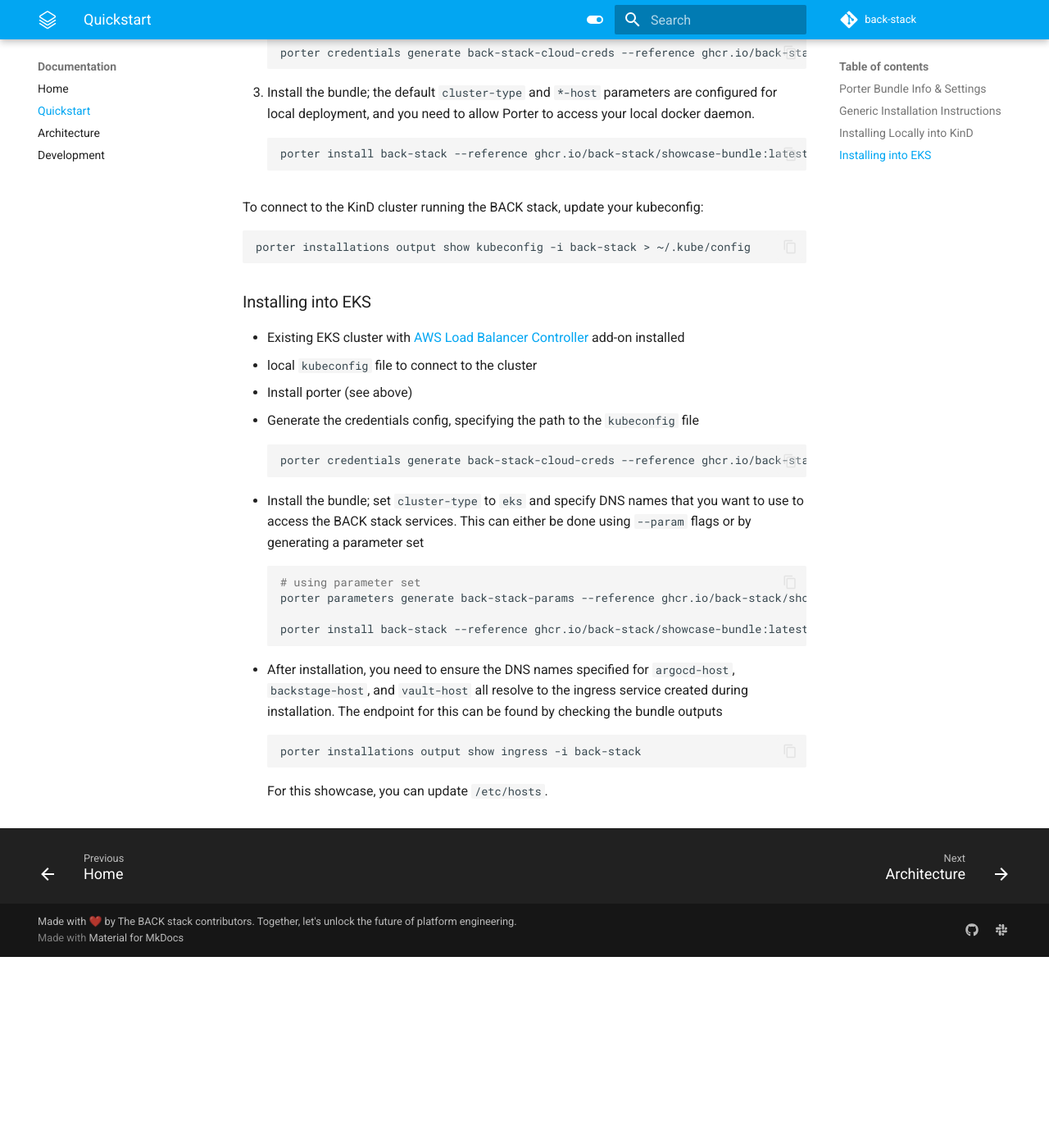
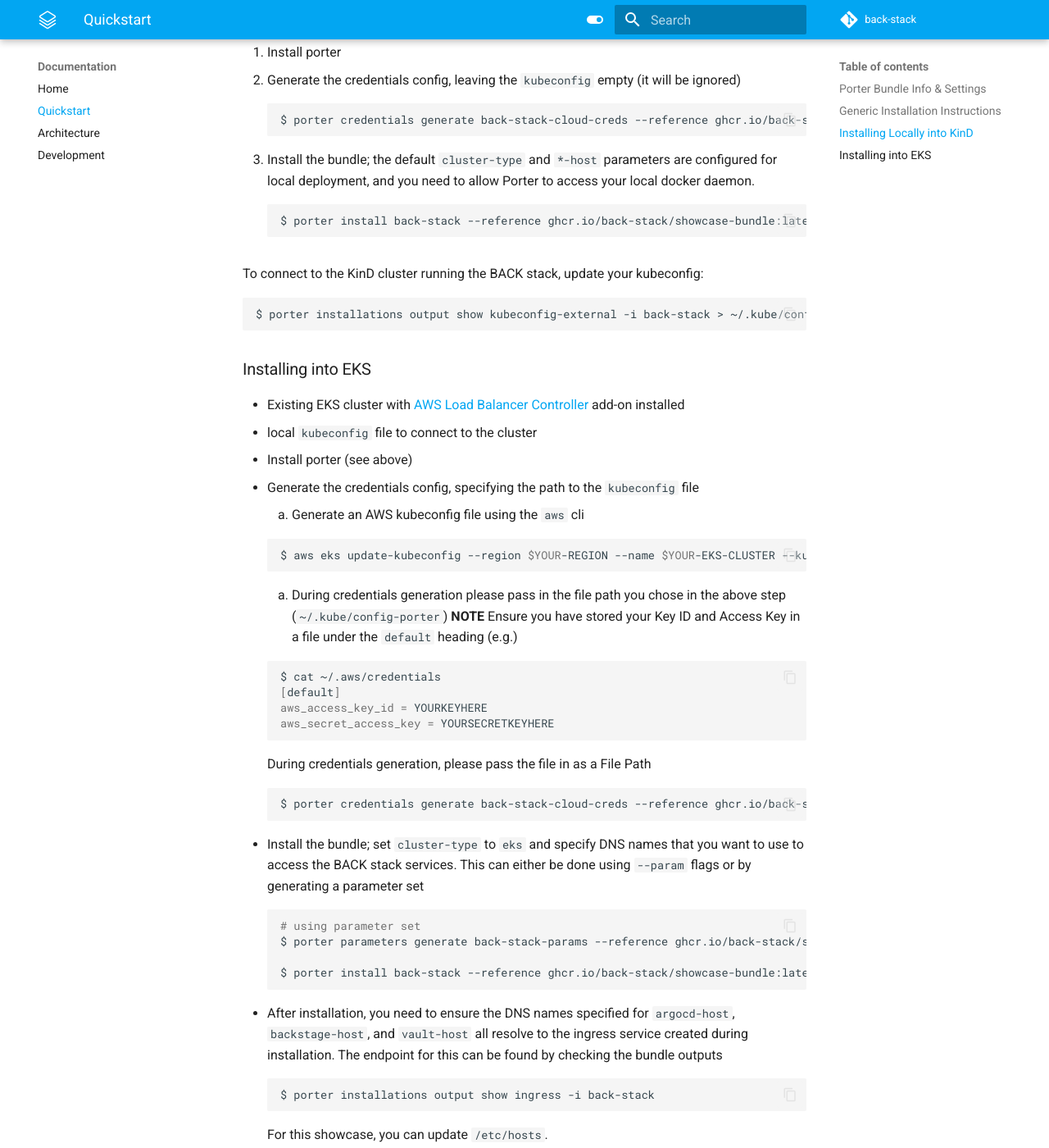
Before and after one commit to back-stack/backstack.dev, an MkDocs documentation site: the page built from docs/install.md, in a window 1280 px wide and 1400 px high, scrolled down 1957 px. Shown: the whole window at 82% size. Built offline with MkDocs 1.6.1 and Material for MkDocs 9.7.7, drawn with Linux system fonts in a browser that asks for light colours; the version menu is left out; before the commit the page ends 3124 px from its top, so only the background shows below that; some of the changed text lies outside the part shown.

Commit message:
update AWS documentation
Signed-off-by: Boris Kurktchiev <kurktchiev@gmail.com>

````diff
--- a/docs/install.md
+++ b/docs/install.md
@@ -14,10 +14,10 @@
 
 | Name              | Description                                            | Required | Comments                                           |
 | ----------------- | ------------------------------------------------------ | -------- | -------------------------------------------------- |
-| aws-credentials   | Credentials to be used for Crossplane `provider-aws`   | false    | This is required if `cluster-type` is set to `eks` |
+| aws-credentials   | Credentials to be used for Crossplane `provider-aws`   | false    | This should point to a copy of your `~/.aws/credentials` file |
 | azure-credentials | Credentials to be used for Crossplane `provider-azure` | false    |                                                    |
 | github-token      | Github API token                                       | true     |                                                    |
-| kubeconfig        | kubeconfig to connect to non-local cluster             | false    |                                                    |
+| kubeconfig        | kubeconfig to connect to non-local cluster             | false    | This should point to a kubeconfig for the cluster you want to install to. Ensure there is a valid long term authentication token stored in the file |
 | vault-token       | This should always be `root`                           | true     |                                                    |
 
 Parameters:
@@ -29,7 +29,7 @@
 | argocd-host    | DNS name for ArgoCD                                               | string | `argocd-7f000001.nip.io`                 | false    |          |
 | backstage-host | DNS name for Backstage                                            | string | `backstage-7f000001.nip.io`              | false    |          |
 | cluster-type   | Target kubernetes cluster type. Accepted values are `kind`, `eks` | string | `kind`                                   | true     |          |
-| repository     | Gitops repository for cluster requests and catalog-info           | string | `https://github.com/back-stack/showcase` | true     |          |
+| repository     | Gitops repository for cluster requests and catalog-info           | string | `https://github.com/$YOURUSERNAME/showcase` | true     |          |
 | vault-host     | DNS name for Vault                                                | string | `vault-7f000001.nip.io`                  | false    |          |
 
 This bundle uses the following tools: docker, exec, helm3, Kubernetes.
@@ -54,19 +54,19 @@
 2.  Generate the credentials config, leaving the `kubeconfig` empty (it will be ignored)
 
     ```sh
-    porter credentials generate back-stack-cloud-creds --reference ghcr.io/back-stack/showcase-bundle:latest
+    $ porter credentials generate back-stack-cloud-creds --reference ghcr.io/back-stack/showcase-bundle:latest
     ```
 
 3.  Install the bundle; the default `cluster-type` and `*-host` parameters are configured for local deployment, and you need to allow Porter to access your local docker daemon.
 
     ```sh
-    porter install back-stack --reference ghcr.io/back-stack/showcase-bundle:latest --credential-set back-stack-cloud-creds --param repository=https://github.com/USER/REPO --allow-docker-host-access
+    $ porter install back-stack --reference ghcr.io/back-stack/showcase-bundle:latest --credential-set back-stack-cloud-creds --param repository=https://github.com/USER/REPO --allow-docker-host-access
     ```
 
 To connect to the KinD cluster running the BACK stack, update your kubeconfig:
 
 ```sh
-porter installations output show kubeconfig -i back-stack > ~/.kube/config
+$ porter installations output show kubeconfig-external -i back-stack > ~/.kube/config
 ```
 
 ### Installing into EKS
@@ -76,24 +76,40 @@
 
 1.  Install porter (see above)
 2.  Generate the credentials config, specifying the path to the `kubeconfig` file
+    1.  Generate an AWS kubeconfig file using the `aws` cli
 
     ```sh
-    porter credentials generate back-stack-cloud-creds --reference ghcr.io/back-stack/showcase-bundle:latest
+    $ aws eks update-kubeconfig --region $YOUR-REGION --name $YOUR-EKS-CLUSTER --kubeconfig ~/.kube/config-porter
+    ```
+
+    2. During credentials generation please pass in the file path you chose in the above step (`~/.kube/config-porter`)
+    **NOTE** Ensure you have stored your Key ID and Access Key in a file under the `default` heading (e.g.)
+
+    ```sh
+    $ cat ~/.aws/credentials
+    [default]
+    aws_access_key_id = YOURKEYHERE
+    aws_secret_access_key = YOURSECRETKEYHERE
+    ```
+    During credentials generation, please pass the file in as a File Path
+
+    ```sh
+    $ porter credentials generate back-stack-cloud-creds --reference ghcr.io/back-stack/showcase-bundle:latest
     ```
 
 3.  Install the bundle; set `cluster-type` to `eks` and specify DNS names that you want to use to access the BACK stack services. This can either be done using `--param` flags or by generating a parameter set
 
     ```sh
     # using parameter set
-    porter parameters generate back-stack-params --reference ghcr.io/back-stack/showcase-bundle:latest
+    $ porter parameters generate back-stack-params --reference ghcr.io/back-stack/showcase-bundle:latest
 
-    porter install back-stack --reference ghcr.io/back-stack/showcase-bundle:latest --credential-set back-stack-cloud-creds --parameter-set back-stack-params
+    $ porter install back-stack --reference ghcr.io/back-stack/showcase-bundle:latest --credential-set back-stack-cloud-creds --parameter-set back-stack-params
     ```
 
 4.  After installation, you need to ensure the DNS names specified for `argocd-host`, `backstage-host`, and `vault-host` all resolve to the ingress service created during installation. The endpoint for this can be found by checking the bundle outputs
 
     ```sh
-    porter installations output show ingress -i back-stack
+    $ porter installations output show ingress -i back-stack
     ```
 
     For this showcase, you can update `/etc/hosts`.
````
Also changed, not shown: other parts of docs/install.md (+2 -2 lines).
